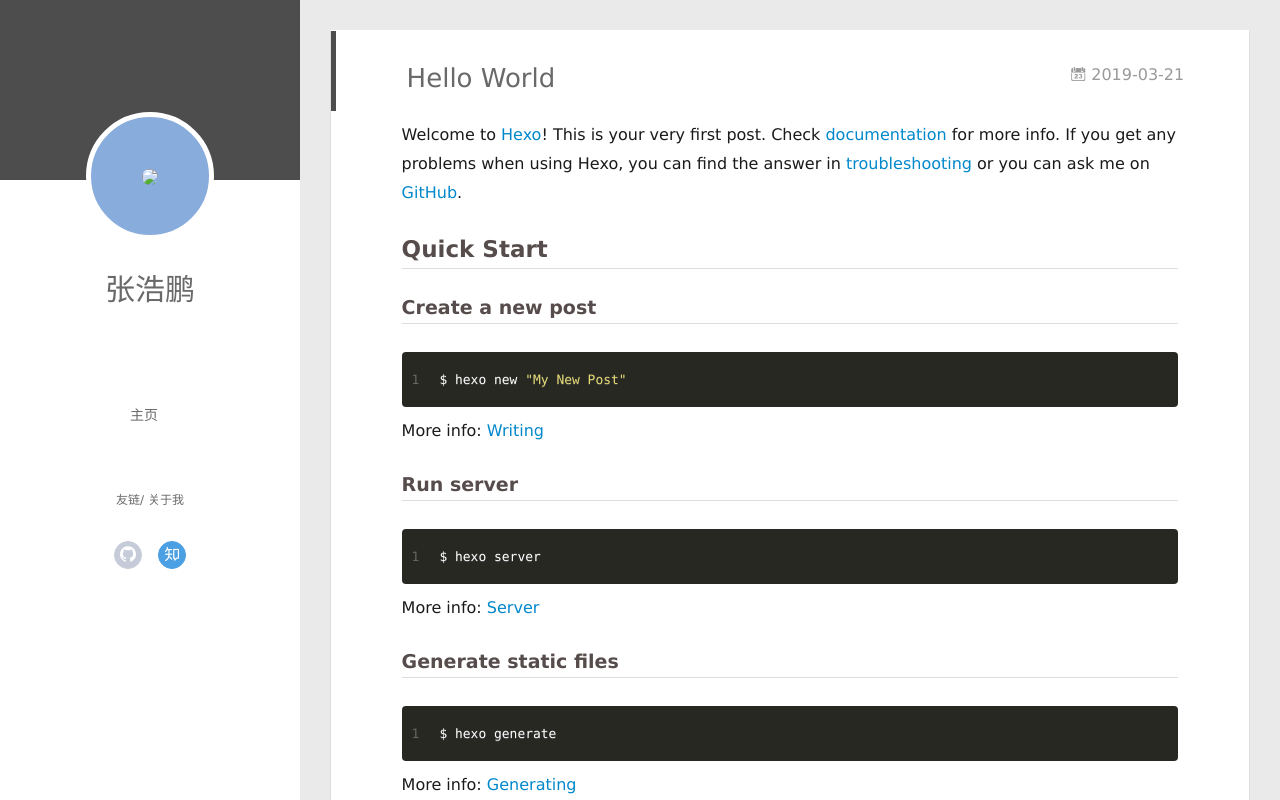
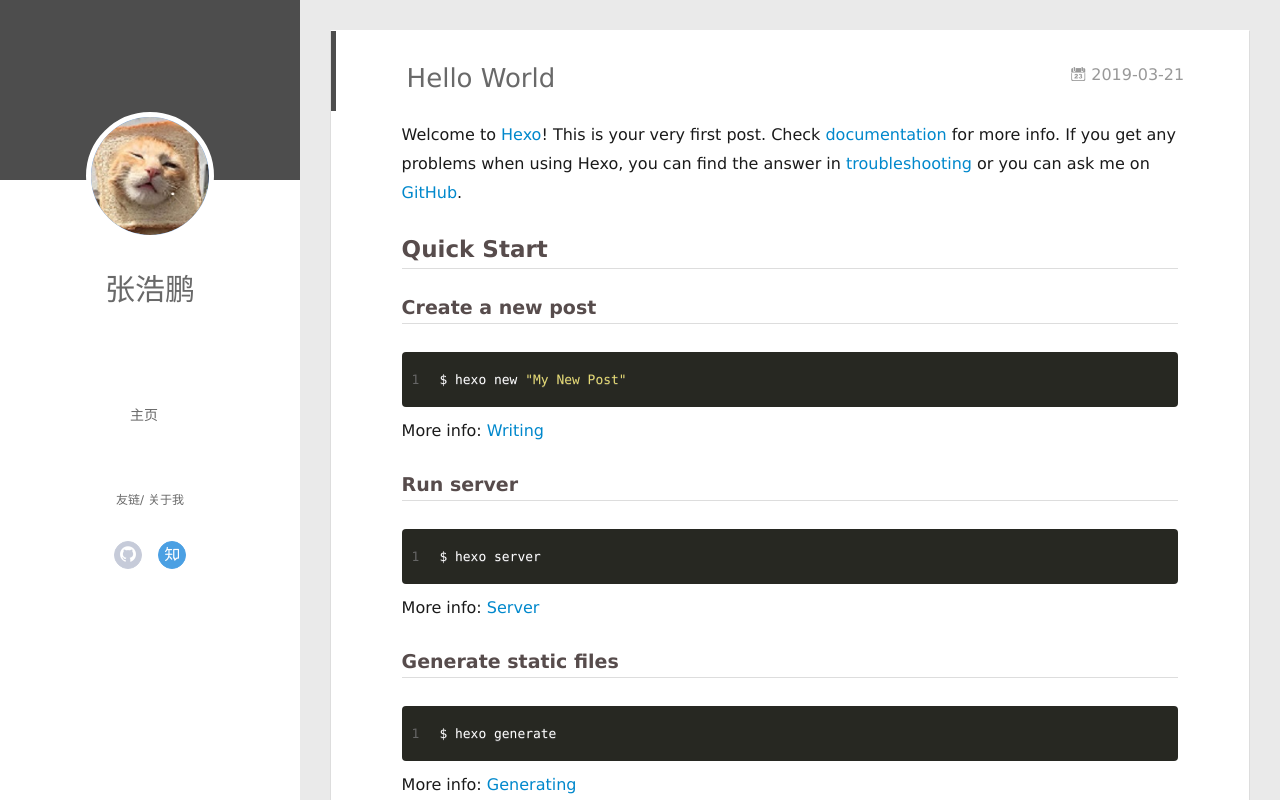
Before and after one commit to zhp2/zhp2.github.io, a plain HTML site: page 2019/03/21/hello-world/index.html in a window 1280 px wide. Drawn offline with Linux system fonts and the light colour scheme.

Commit message:
Site updated: 2019-03-23 14:09:49

```diff
--- a/2019/03/21/hello-world/index.html
+++ b/2019/03/21/hello-world/index.html
@@ -47,7 +47,7 @@
 <div class="intrude-less">
 	<header id="header" class="inner">
 		<a href="/" class="profilepic">
-			<img src="cat.jpg" class="js-avatar">
+			<img src="/cat.jpg" class="js-avatar">
 		</a>
 		<hgroup>
 		  <h1 class="header-author"><a href="/">张浩鹏</a></h1>
@@ -95,7 +95,7 @@
 	<div class="intrude-less">
 		<header id="header" class="inner">
 			<div class="profilepic">
-				<img src="cat.jpg" class="js-avatar">
+				<img src="/cat.jpg" class="js-avatar">
 			</div>
 			<hgroup>
 			  <h1 class="header-author js-header-author">张浩鹏</h1>
```
Also changed, not shown: 2019/03/21/my-first-blog/index.html (+2 -2 lines), 2019/03/22/My-New-Post/index.html (+2 -2 lines), archives/2019/03/index.html (+2 -2 lines), archives/2019/index.html (+2 -2 lines), archives/index.html (+2 -2 lines), index.html (+2 -2 lines), img/cat.jpg (added).
